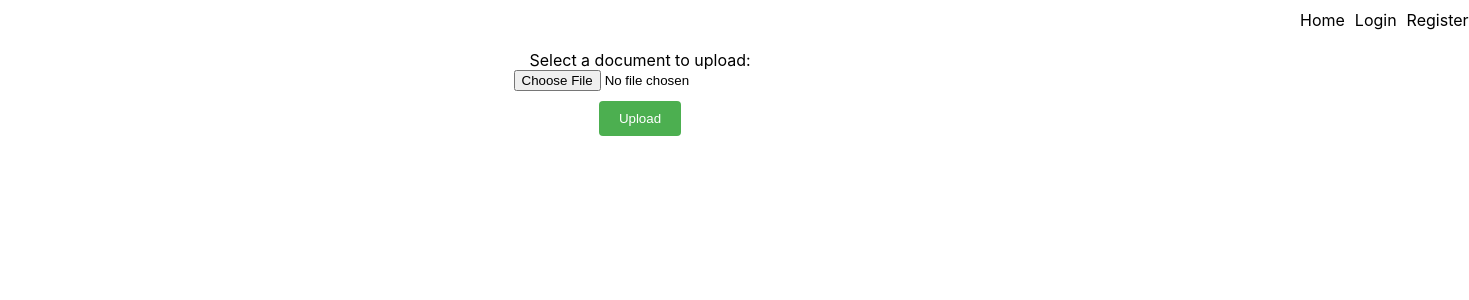
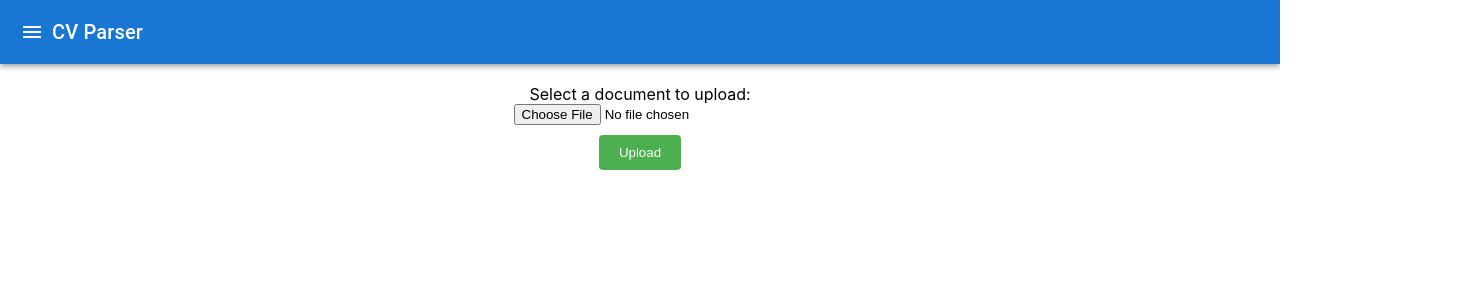
Before and after one commit to shihabsaleem/CV-BeyondUs, a React (Create React App) app: page / in a window 1280 px wide. Shown: the top 300 px of the page, 1469 px wide, since content can reach past the window. Built offline with nearby package versions, Linux system fonts and the light colour scheme.

Commit message:
material ui

```diff
--- a/package.json
+++ b/package.json
@@ -6,6 +6,7 @@
     "@emotion/react": "^11.11.1",
     "@emotion/styled": "^11.11.0",
     "@moeindana/google-oauth": "^0.1.5",
+    "@mui/icons-material": "^5.13.7",
     "@mui/material": "^5.13.7",
     "@testing-library/jest-dom": "^5.16.5",
     "@testing-library/react": "^13.4.0",
--- a/src/Pages/Login.jsx
+++ b/src/Pages/Login.jsx
@@ -4,6 +4,7 @@ import jwt_decode from "jwt-decode";
 import { useNavigate } from "react-router-dom";
 import { Button, Container, TextField, Typography } from "@mui/material";
 import "../Styles/login.scss";
+// import Navbar from "../Components/Navbar/Navbar";
 const Login = () => {
   const navigate = useNavigate();
   const [email, setEmail] = useState("");
@@ -34,6 +35,7 @@ const Login = () => {
   };
 
   return (
+
     <Container
       maxWidth="xs"
       sx={{
--- a/src/components/Navbar/Navbar.jsx
+++ b/src/components/Navbar/Navbar.jsx
@@ -1,21 +1,62 @@
-import React from "react";
-import "../../Styles/navbar.scss";
+import React, { useState } from "react";
+import {
+  AppBar,
+  Toolbar,
+  IconButton,
+  Typography,
+  Menu,
+  MenuItem,
+} from "@mui/material";
+import MenuIcon from "@mui/icons-material/Menu";
+import { Link } from "react-router-dom"; // Assuming you are using React Router
 
 function Navbar() {
+  const [anchorEl, setAnchorEl] = useState(null);
+
+  const handleMenuOpen = (event) => {
+    setAnchorEl(event.currentTarget);
+  };
+
+  const handleMenuClose = () => {
+    setAnchorEl(null);
+  };
+
   return (
-    <div className="navbar">
-      <ul>
-        <li>
-          {/* <Link >Home</Link> */}
-          Home
-        </li>
-        <li>Login</li>
-        <li>
-          {/* <Link >Register</Link> */}
-          Register
-        </li>
-      </ul>
-    </div>
+    <AppBar position="static">
+      <Toolbar>
+        <IconButton
+          edge="start"
+          color="inherit"
+          aria-label="menu"
+          onClick={handleMenuOpen}
+        >
+          <MenuIcon />
+        </IconButton>
+        <Menu
+          anchorEl={anchorEl}
+          anchorOrigin={{
+            vertical: "top",
+            horizontal: "left",
+          }}
+          keepMounted
+          open={Boolean(anchorEl)}
+          onClose={handleMenuClose}
+        >
+          <MenuItem onClick={handleMenuClose} component={Link} to="/">
+            Home
+          </MenuItem>
+          <MenuItem onClick={handleMenuClose} component={Link} to="/login">
+            Login
+          </MenuItem>
+          <MenuItem onClick={handleMenuClose} component={Link} to="/register">
+            Register
+          </MenuItem>
+        </Menu>
+        <Typography variant="h6" component="div" sx={{ flexGrow: 1 }}>
+          CV Parser
+        </Typography>
+      </Toolbar>
+    </AppBar>
   );
 }
 
```
Also changed, not shown: 1 other file (tests, documents, lock files or other folders).
